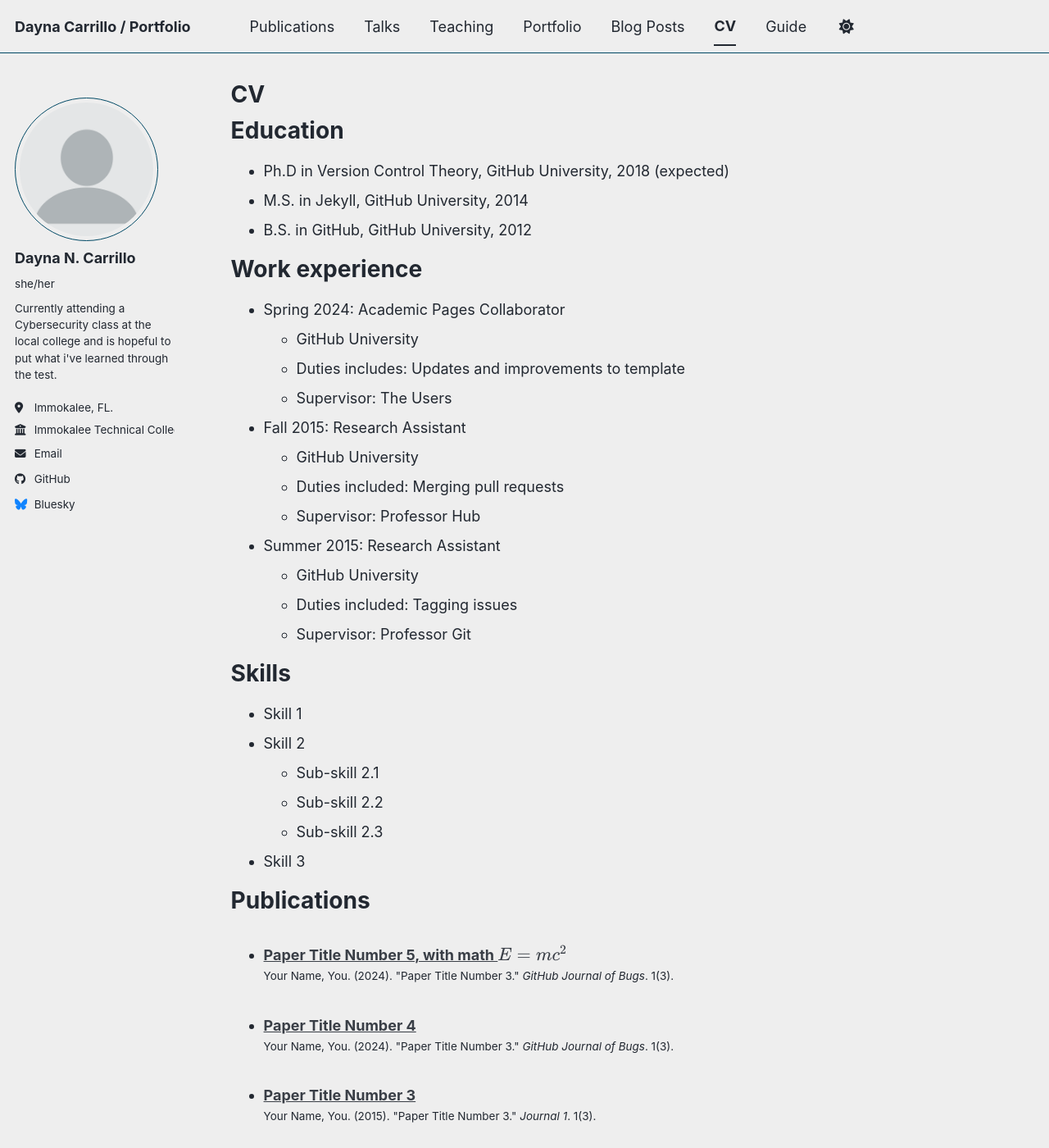
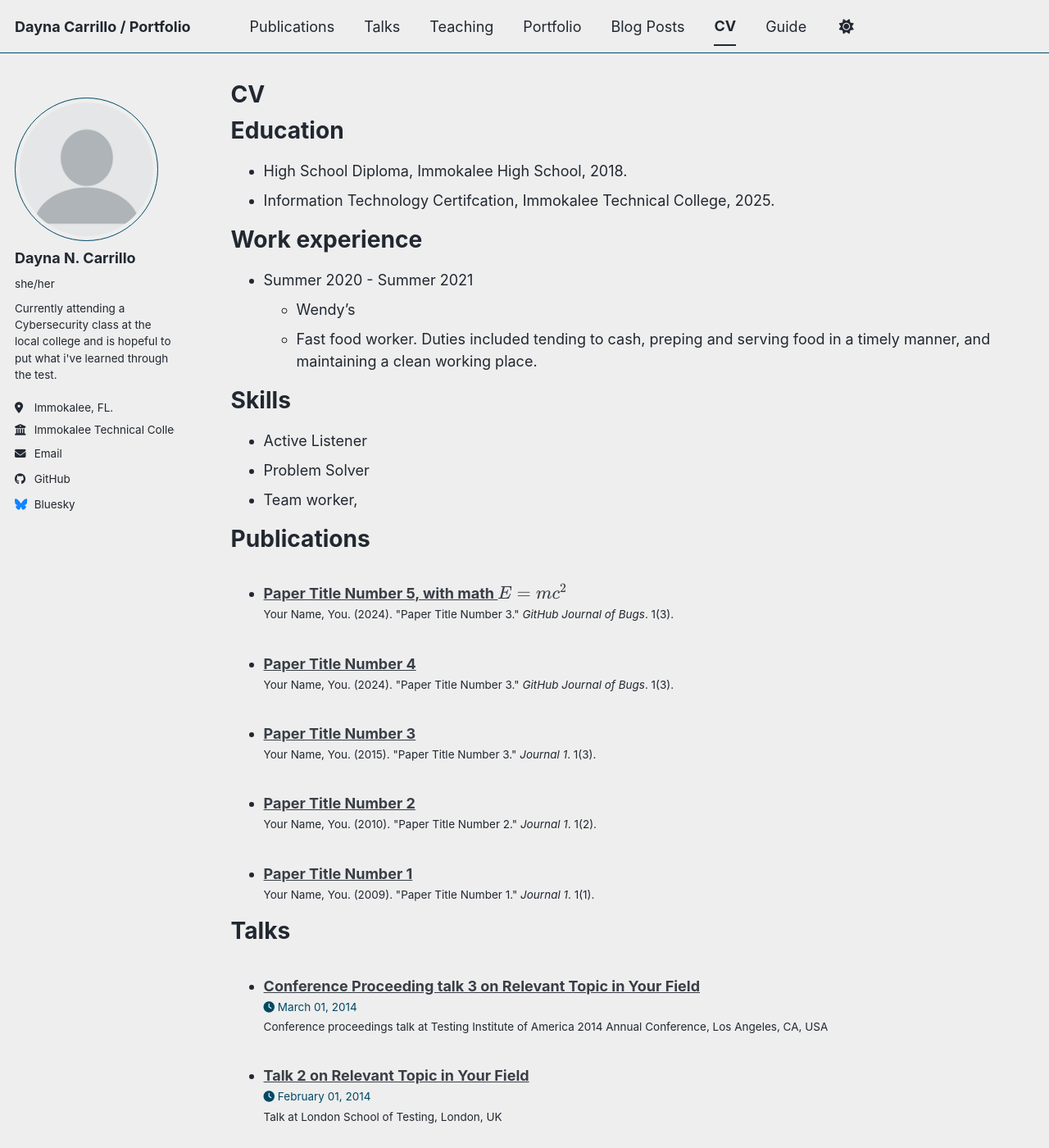
Before and after one commit to daynac12/daynac12.github.io, a Jekyll site: the page built from _pages/cv.md, in a window 1280 px wide and 1400 px high. Shown: the whole window at 82% size. Built offline with Jekyll 4.4.1, drawn with Linux system fonts in a browser that asks for light colours; a script bundle is joined from its source files by our own code; library files that are not in the unit come from our copies; some of the changed text lies outside the part shown.

Commit message:
Update cv.md

```diff
--- a/_pages/cv.md
+++ b/_pages/cv.md
@@ -11,35 +11,20 @@ redirect_from:
 
 Education
 ======
-* Ph.D in Version Control Theory, GitHub University, 2018 (expected)
-* M.S. in Jekyll, GitHub University, 2014
-* B.S. in GitHub, GitHub University, 2012
+* High School Diploma, Immokalee High School, 2018.
+* Information Technology Certifcation, Immokalee Technical College, 2025.
 
 Work experience
 ======
-* Spring 2024: Academic Pages Collaborator
-  * GitHub University
-  * Duties includes: Updates and improvements to template
-  * Supervisor: The Users
-
-* Fall 2015: Research Assistant
-  * GitHub University
-  * Duties included: Merging pull requests
-  * Supervisor: Professor Hub
-
-* Summer 2015: Research Assistant
-  * GitHub University
-  * Duties included: Tagging issues
-  * Supervisor: Professor Git
+* Summer 2020 - Summer 2021
+  * Wendy's
+  * Fast food worker. Duties included tending to cash, preping and serving food in a timely manner, and maintaining a clean working place.
 
 Skills
 ======
-* Skill 1
-* Skill 2
-  * Sub-skill 2.1
-  * Sub-skill 2.2
-  * Sub-skill 2.3
-* Skill 3
+* Active Listener
+* Problem Solver
+* Team worker,
 
 Publications
 ======
@@ -61,4 +46,4 @@ Teaching
 
 Service and leadership
 ======
-* Currently signed in to 43 different slack teams
+*
```
